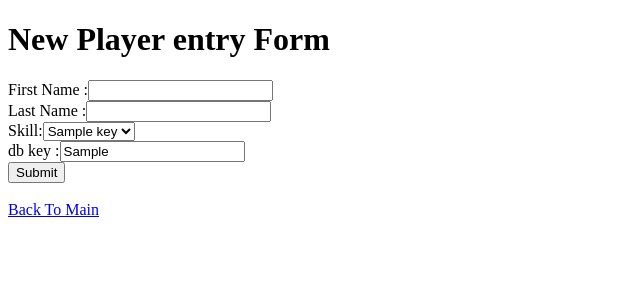
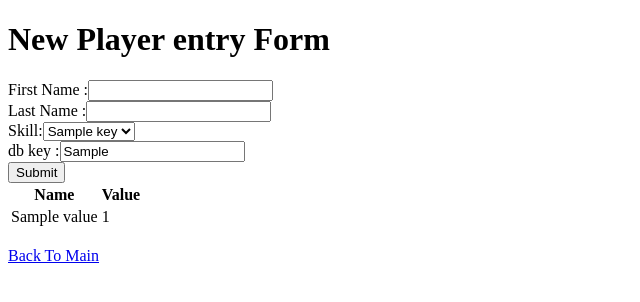
Before and after one commit to jasonCoutu/foosLadder, a Python web app: template templates/newPlayer.html in a window 1280 px wide. Shown: the top 302 px of the page, without its empty margins (0-640 px from the left). Run offline with Jinja, Linux system fonts and the light colour scheme; the template is opened without the code that fills it: most values are stand-ins (such as "Sample title", 1, 10 or a date in 2020).

Commit message:
updated new player screen so I have fewer problems with people placing them selves in the wrong level

```diff
--- a/templates/newPlayer.html
+++ b/templates/newPlayer.html
@@ -17,8 +17,13 @@
     </select><br>
     db key       :<input name="key" value="{{ playerKey }}" readonly="True"/><br>
     <input type="submit"/>
+<table>
+<tr><th>Name</th><th>Value</th></tr>
+    {% for value in table %}
+<tr><td>{{ value[1] }}</td><td>{{ value[0] }}</td></tr>
+    {% endfor %}
 
-
+</table>
 </form>
 <br>
 <a href="/"> Back To Main</a>
```
Also changed, not shown: views.py (+5 -2 lines).
